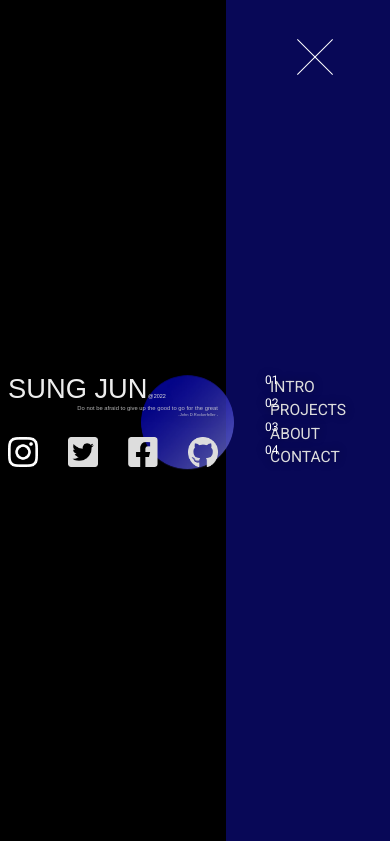
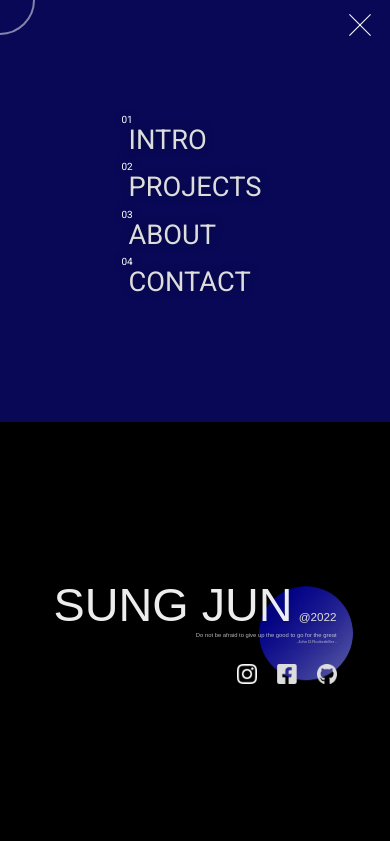
Before and after one commit to iampsj91/portfolio, a plain HTML site: page index.html in a window 390 px wide. Both pictures are taken after a click on the element 360 px from the left and 24 px from the top of the page. Shown: the top 841 px of the page. Drawn offline with nearby package versions, Linux system fonts and the light colour scheme; a web font is replaced by a local one.

Commit message:
20220615-3

```diff
--- a/css/media.css
+++ b/css/media.css
@@ -51,7 +51,7 @@
 
 @media (max-width: 768px) {
     .cursor {
-        display: none !important;
+        /* display: none !important; */
     }
 
     .mbr {
@@ -249,4 +249,46 @@
         top: 10px;
         right: 10px;
     }
+    .allMenu {
+        flex-direction: column;
+    }
+    .allLeft {
+        width: 100%;
+        height: 50%;
+    }
+    .allRight nav a {
+        font-size: 7vw;
+    }
+    .allRight nav a + a {
+        margin-top: 4vw;
+    }
+    .allRight nav a .navNum {
+        font-size: 10px;
+        top: -10px;
+        left: -7px;
+    }
+    .allRight {
+        width: 100%;
+        height: 50%;
+        order: -1;
+    }
+    .allLeft .allTitle {
+        font-size: 12vw;
+    }
+    .allLeft .allTitle span {
+        font-size: 3vw;
+    }
+    .allLeft .snsIcon li + li {
+        margin-left: 20px;
+    }
+    .allLeft .snsIcon li img {
+        width: 20px;
+    }
+    .allClose {
+        z-index: 2;
+        width: 30px;
+        height: 30px;
+        top: 10px;
+        right: 15px;
+    }
 }
--- a/index.html
+++ b/index.html
@@ -380,7 +380,7 @@
                         <li><a href="mailto:psjnf@naver.com">EMAIL</a></li>
                         <li><a href="tel:01082213497">PHONE</a></li>
                         <li><a href="https://www.instagram.com/bagseongjun9058/" target="_blank">INSTAGRAM</a></li>
-                        <li><a href="https://www.facebook.com/profile.php?id=100051956807986" target="_blank">FACEBOOK</a></li>
+                        <li><a href="https://github.com/iampsj91/portfolio" target="_blank">GITHUB</a></li>
                     </ul>
                 </div>
             </section>
@@ -484,16 +484,13 @@
                     </p>
                     <ul class="snsIcon">
                         <li>
-                            <a href=""><img src="/img/sns01.png" alt="" /></a>
+                            <a href="https://www.instagram.com/bagseongjun9058/" target="_blank"><img src="/img/sns01.png" alt="" /></a>
                         </li>
                         <li>
-                            <a href=""><img src="/img/sns02.png" alt="" /></a>
+                            <a href="https://www.facebook.com/profile.php?id=100051956807986" target="_blank"><img src="/img/sns03.png" alt="" /></a>
                         </li>
                         <li>
-                            <a href=""><img src="/img/sns03.png" alt="" /></a>
-                        </li>
-                        <li>
-                            <a href=""><img src="/img/sns04.png" alt="" /></a>
+                            <a href="https://github.com/iampsj91/portfolio" target="_blank"><img src="/img/sns04.png" alt="" /></a>
                         </li>
                     </ul>
                 </div>
```
